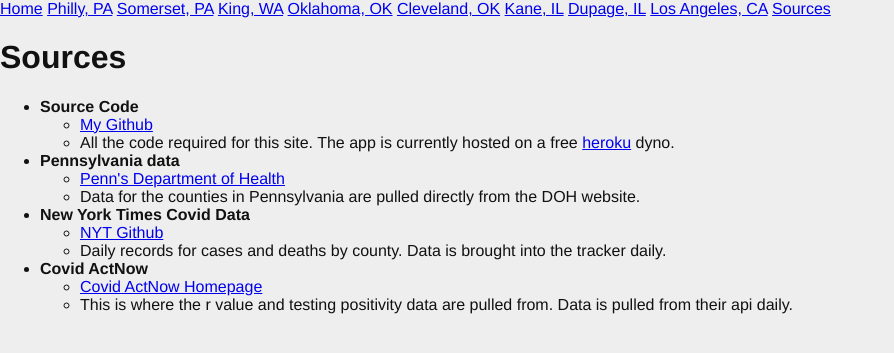
After one commit to timmyoder/covid_tracker, a Django app: page /sources/ in a window 1280 px wide. The commit adds this page. Shown: the top 353 px of the page, without its empty margins (0-894 px from the left). Run offline with Django 3.2, Linux system fonts and the light colour scheme.

Commit message:
added sources page

```diff
--- a/templates/base.jinja2
+++ b/templates/base.jinja2
@@ -15,6 +15,7 @@
         <a class="nav-link " href={%url "kane"%}>Kane, IL</a>
         <a class="nav-link " href={%url "dupage"%}>Dupage, IL</a>
         <a class="nav-link " href={%url "los_angeles"%}>Los Angeles, CA</a>
+        <a class="nav-link " href={%url "sources"%}>Sources</a>
 
     </nav>
 	<h1>{% block subtitle %} {% endblock subtitle %}</h1>
--- a/templates/home.jinja2
+++ b/templates/home.jinja2
@@ -1,10 +1,7 @@
 {% extends 'base.jinja2' %}
 
 {% block subtitle %}
-    <div class="bg-text">
-        Covid data for all some places that matter
-
-</div>
+    <div class="bg-text">Covid data for some places that matter</div>
 {% endblock subtitle %}
 
 {% block content %}
--- /dev/null
+++ b/templates/sources.jinja2
@@ -0,0 +1,42 @@
+{% extends 'base.jinja2' %}
+
+{% block subtitle %}
+    Sources
+{% endblock subtitle %}
+
+{% block content %}
+<ul>
+    <li><b>Source Code</b>
+        <ul>
+            <li> <a href=https://github.com/timmyoder/covid_tracker>My Github</a></li>
+            <li>All the code required for this site. The app is currently hosted
+            on a free <a href=https://www.heroku.com/>heroku</a> dyno. </li>
+
+        </ul>
+    </li>
+        <li><b>Pennsylvania data</b>
+        <ul>
+            <li> <a href=https://www.health.pa.gov/topics/disease/coronavirus/Pages/Cases.aspx>
+                Penn's Department of Health</a></li>
+            <li>Data for the counties in Pennsylvania are pulled directly from the DOH website.</li>
+
+        </ul>
+    </li>
+    <li><b>New York Times Covid Data</b>
+        <ul>
+            <li> <a href=https://github.com/nytimes/covid-19-data>NYT Github</a></li>
+            <li>Daily records for cases and deaths by county.
+            Data is brought into the tracker daily.</li>
+
+        </ul>
+    </li>
+    <li><b>Covid ActNow</b>
+        <ul>
+            <li> <a href=https://covidactnow.org/>Covid ActNow Homepage</a></li>
+            <li>This is where the r value and testing positivity data are pulled from.
+            Data is pulled from their api daily.</li>
+
+        </ul>
+    </li>
+</ul>
+{% endblock content %}
--- a/vid/urls.py
+++ b/vid/urls.py
@@ -1,5 +1,14 @@
 from django.urls import path
-from vid.views import somerset, philly, home, king, kane, dupage, okc, cleveland, los_angeles
+from vid.views import (somerset,
+                       philly,
+                       home,
+                       king,
+                       kane,
+                       dupage,
+                       okc,
+                       cleveland,
+                       los_angeles,
+                       sources)
 
 urlpatterns = [
     path("", home, name="home"),
@@ -11,4 +20,5 @@ urlpatterns = [
     path("dupage/", dupage, name="dupage"),
     path("cleveland/", cleveland, name="cleveland"),
     path("la/", los_angeles, name="los_angeles"),
+    path("sources/", sources, name="sources"),
 ]
--- a/vid/views.py
+++ b/vid/views.py
@@ -139,6 +139,12 @@ def los_angeles(request):
 
     return render(request, "location_page.jinja2", {"location_data": los_angeles_page})
 
+# todo: create comparison page
+
 
 def home(request):
     return render(request, 'home.jinja2')
+
+
+def sources(request):
+    return render(request, 'sources.jinja2')
```
Also changed, not shown: vid/admin.py (+9 -1 lines).
